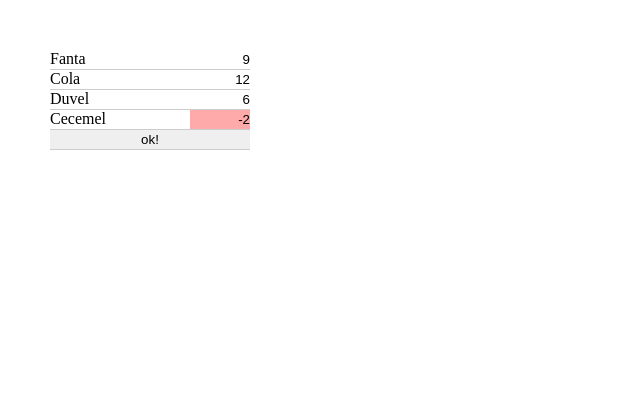
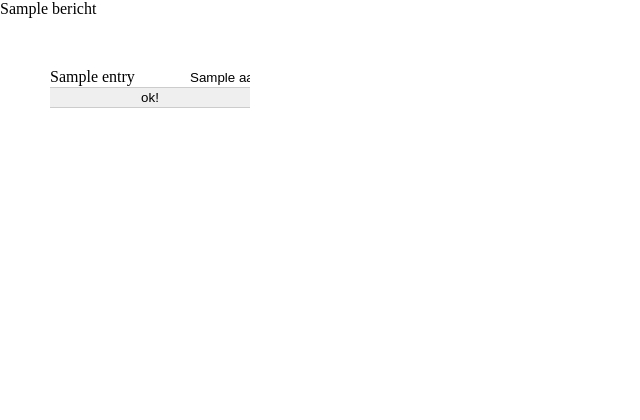
Before and after one commit to voidwarranties/MALMan, a Flask app: template templates/stock_aanpassen.html in a window 1280 px wide. Shown: the top 420 px of the page, without its empty margins (0-640 px from the left). After the commit the page ends 108 px from the top, so only its background shows below. Run offline with Flask 2, Linux system fonts and the light colour scheme; the template is opened without the code that fills it: most values are stand-ins (such as "Sample title", 1, 10 or a date in 2020).

Commit message:
2e template ook dynamisch

```diff
--- a/MALMan.py
+++ b/MALMan.py
@@ -19,6 +19,25 @@ def stock_aanvullen():
   	      ]
 	return render_template('stock_aanvullen.html', lijst=cust, bericht=bericht)
 
+
+@app.route("/controleren", methods=['GET', 'POST'])
+def stock_aanvullen():
+	bericht = ""
+	if request.method == 'POST':
+		for ind in request.form.getlist('ind[]'):
+			bericht += ind
+			bericht += "="
+			bericht += request.form["amount_" + ind]
+			bericht += ", "
+
+	#dit moet uiteraard dynamisch worden
+	cust= [	{"id":1,"name":u"name 1","aantal":5},
+		{"id":2,"name":u"name 2","aantal":3},
+		{"id":3,"name":u"name 3","aantal":-7},
+		{"id":4,"name":u"name 4","aantal":6}
+  	      ]
+	return render_template('stock_aanpassen.html', lijst=cust, bericht=bericht)
+
 if __name__ == '__main__':
     app.debug = True
     app.run()
--- a/templates/stock_aanpassen.html
+++ b/templates/stock_aanpassen.html
@@ -1,26 +1,16 @@
 <html>
 	<head>
 		<title>MALman -- Stockcheck</title>
-		<link rel="stylesheet" type="text/css" href="style.css" />
+		<link rel="stylesheet" type="text/css" href="{{ url_for('static', filename='style.css') }}" />
 	</head>
 	<body>
-<?php
-	if ( isset ( $_POST['amount_1'] )) {
-		include ("functions.php");
-	}
-?>
-		<form id="stock_aanpassen" method="POST" action="stock_aanpassen.php">
-			<label>Fanta</label>
-			<input value="9" name="amount_1" />
-
-			<label>Cola</label>
-			<input value="12" name="amount_2" />
-
-			<label>Duvel</label>
-			<input value="6" name="amount_3" />
-
-			<label>Cecemel</label>
-			<input value="-2" name="amount_4" class="error" />
+		{{ bericht }}
+		<form id="stock_aanpassen" method="POST">
+			{% for entry in lijst %}
+				<label>{{ entry.name }}</label>
+				<input value="{{ entry.aantal }}" name="amount_{{ entry.id }}" {% if entry.aantal < 0 %}class="error"{% endif %} />
+				<input type="hidden" name="ind[]" value="{{ entry.id }}">
+			{% endfor %}
 
 			<input type="submit" name="stock_aanpassen" value="ok!" />
 		</form>
```
